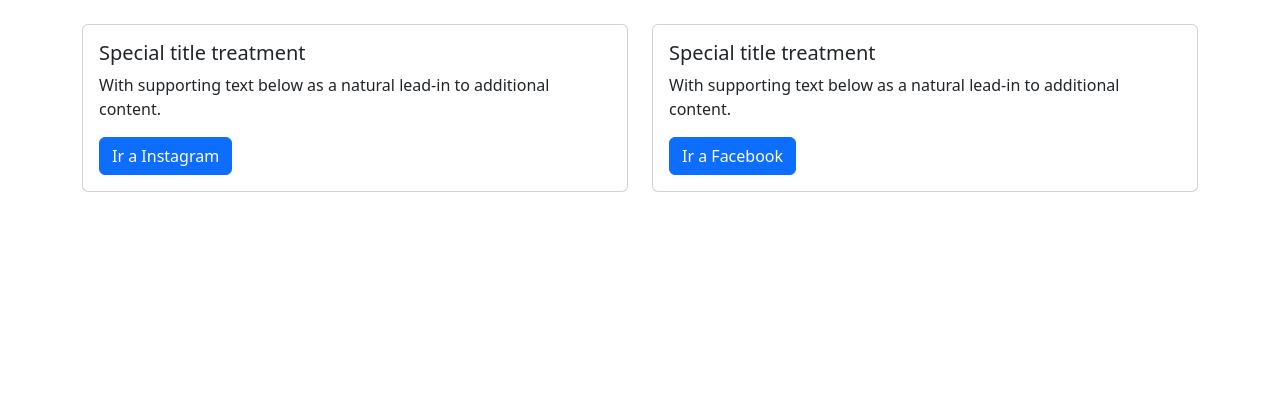
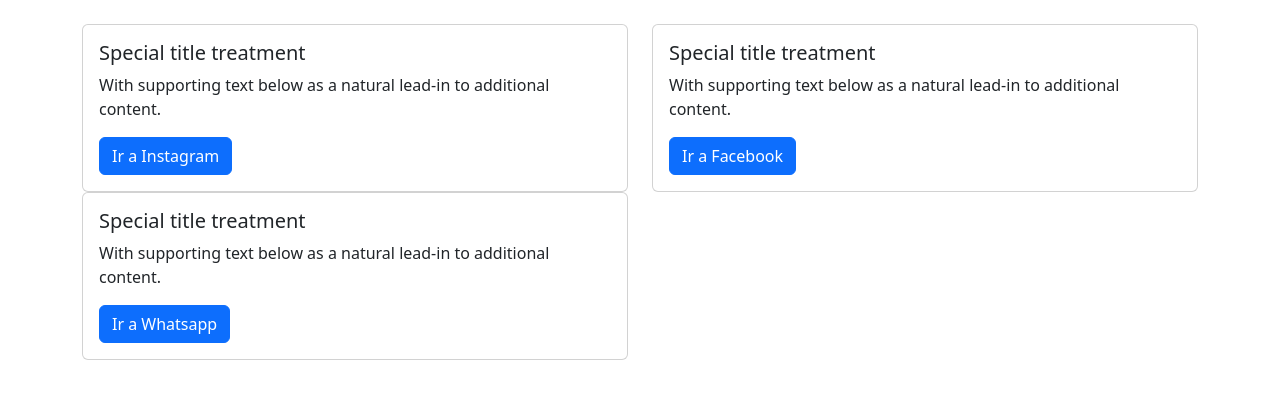
Before and after one commit to erickjhorman/erickjhorman.github.io, a plain HTML site: page index.html in a window 1280 px wide. Drawn offline with nearby package versions, Linux system fonts and the light colour scheme.

Commit message:
Add facebook,instagram and whatapp links

```diff
--- a/index.html
+++ b/index.html
@@ -15,7 +15,7 @@
             <div class="card-body">
               <h5 class="card-title">Special title treatment</h5>
               <p class="card-text">With supporting text below as a natural lead-in to additional content.</p>
-              <a href="#" class="btn btn-primary">Ir a Instagram</a>
+              <a href="https://instagram.com/visortek" class="btn btn-primary">Ir a Instagram</a>
             </div>
           </div>
         </div>
@@ -25,7 +25,17 @@
             <div class="card-body">
               <h5 class="card-title">Special title treatment</h5>
               <p class="card-text">With supporting text below as a natural lead-in to additional content.</p>
-              <a href="#" class="btn btn-primary">Ir a Facebook</a>
+              <a href="https://www.facebook.com/Visortek" class="btn btn-primary">Ir a Facebook</a>
+            </div>
+          </div>
+        </div>
+       <div class="col-sm-6">
+          <div class="card">
+            <!-- <img src="..." class="card-img-top" alt="..."> -->
+            <div class="card-body">
+              <h5 class="card-title">Special title treatment</h5>
+              <p class="card-text">With supporting text below as a natural lead-in to additional content.</p>
+              <a href="https://wa.link/jnn7yn" class="btn btn-primary">Ir a Whatsapp</a>
             </div>
           </div>
         </div>
```
